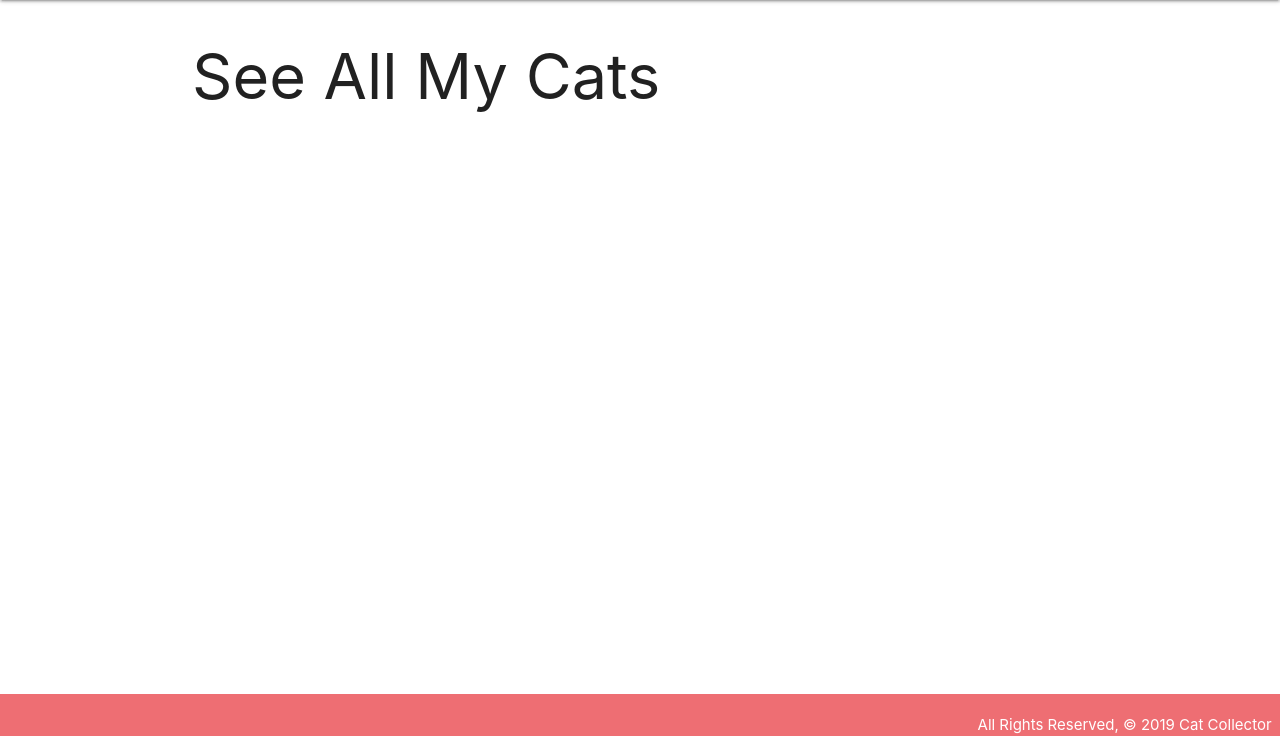
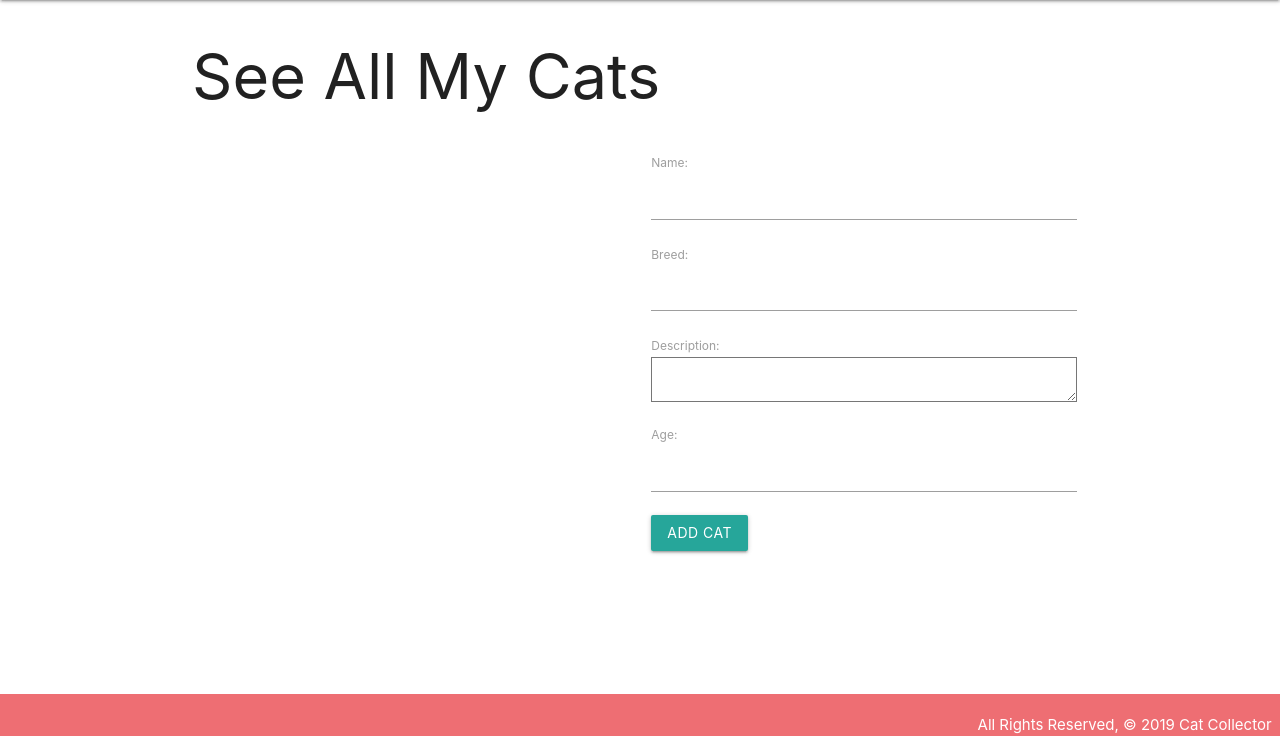
Before and after one commit to SEIR-7-06/catcollector, a Django app: page /cats/ in a window 1280 px wide. Shown: the part 64-800 px from the top of the page. Run offline with Django 3.2, Linux system fonts and the light colour scheme; the visitor is signed in with stand-in values (Sample User, id 1); data that the repository does not hold is empty.

Commit message:
Adds create cat functionality and form

```diff
--- a/main_app/forms.py
+++ b/main_app/forms.py
@@ -1,7 +1,18 @@
 from django import forms
-from .models import Feeding
+from .models import Feeding, Cat
 
 class FeedingForm(forms.ModelForm):
   class Meta:
     model = Feeding
     fields = ['date', 'meal']
+
+
+class CatForm(forms.ModelForm):
+  class Meta:
+    model = Cat
+    fields = [
+      'name',
+      'breed',
+      'description',
+      'age'
+    ]
--- a/main_app/models.py
+++ b/main_app/models.py
@@ -13,7 +13,7 @@ class Cat(models.Model):
   breed = models.CharField(max_length=100)
   description = models.TextField(max_length=250)
   age = models.IntegerField()
-  toys = models.ManyToManyField(Toy)
+  toys = models.ManyToManyField(Toy, blank=True)
   user = models.ForeignKey(User, on_delete=models.CASCADE)
 
   # No need to make migration for model methods
--- a/main_app/templates/cats/index.html
+++ b/main_app/templates/cats/index.html
@@ -7,6 +7,8 @@
 {% block content %}
   <h1>See All My Cats</h1>
 
+  <div class="row">
+    <div class="col s6">
       {% for cat in cats_data %}
         <a href="{% url 'cats_detail' cat.id %}">
           <div class="card">
@@ -23,4 +25,13 @@
           </div>
         </a>
       {% endfor %}
+    </div>
+    <div class="col s6">
+      <form action="{% url 'cats_index' %}" method="POST">
+        {% csrf_token %}
+        {{ cat_form.as_p }}
+        <input type="submit" class="btn" value="Add Cat">
+      </form>
+    </div>
+  </div>
 {% endblock %}
--- a/main_app/views.py
+++ b/main_app/views.py
@@ -1,7 +1,7 @@
 from django.shortcuts import render, redirect
 from django.http import HttpResponse
 from .models import Cat, Toy
-from .forms import FeedingForm
+from .forms import FeedingForm, CatForm
 from django.contrib.auth.forms import UserCreationForm
 from django.contrib.auth import login
 from django.contrib.auth.decorators import login_required
@@ -24,8 +24,21 @@ def about(request):
 
 @login_required
 def cats_index(request):
+  # If Post request Add a new cat to the DB
+  if request.method == 'POST':
+    cat_form = CatForm(request.POST)
+
+    if cat_form.is_valid():
+      new_cat = cat_form.save(commit=False)
+      new_cat.user_id = request.user.id
+      new_cat.save()
+
   cats = Cat.objects.filter(user=request.user)
-  context = { 'cats_data': cats }
+  cat_form = CatForm()
+  context = {
+    'cats_data': cats,
+    'cat_form': cat_form
+  }
   return render(request, 'cats/index.html', context)
 
 
@@ -34,12 +47,13 @@ def cats_index(request):
 
 @login_required
 def cats_detail(request, cat_id):
-  cat = Cat.objects.get(id=cat_id)
+  # cat = Cat.objects.get(id=cat_id)
+  cat = Cat.objects.filter(id=cat_id)
   # Creates a new instance of Feeding Form
   feeding_form = FeedingForm()
 
   # Query toys cat does not have
-  toys_cat_doesnt_have = Toy.objects.exclude(id__in= cat.toys.all().values_list('id'))
+  toys_cat_doesnt_have = Toy.objects.exclude(id__in=cat.toys.all().values_list('id'))
 
   context = {
     'cat': cat,
```
Also changed, not shown: main_app/migrations/0001_initial.py (deleted), main_app/migrations/0002_cat_user.py (deleted). Lines whose indentation alone changed are shown as unchanged.
